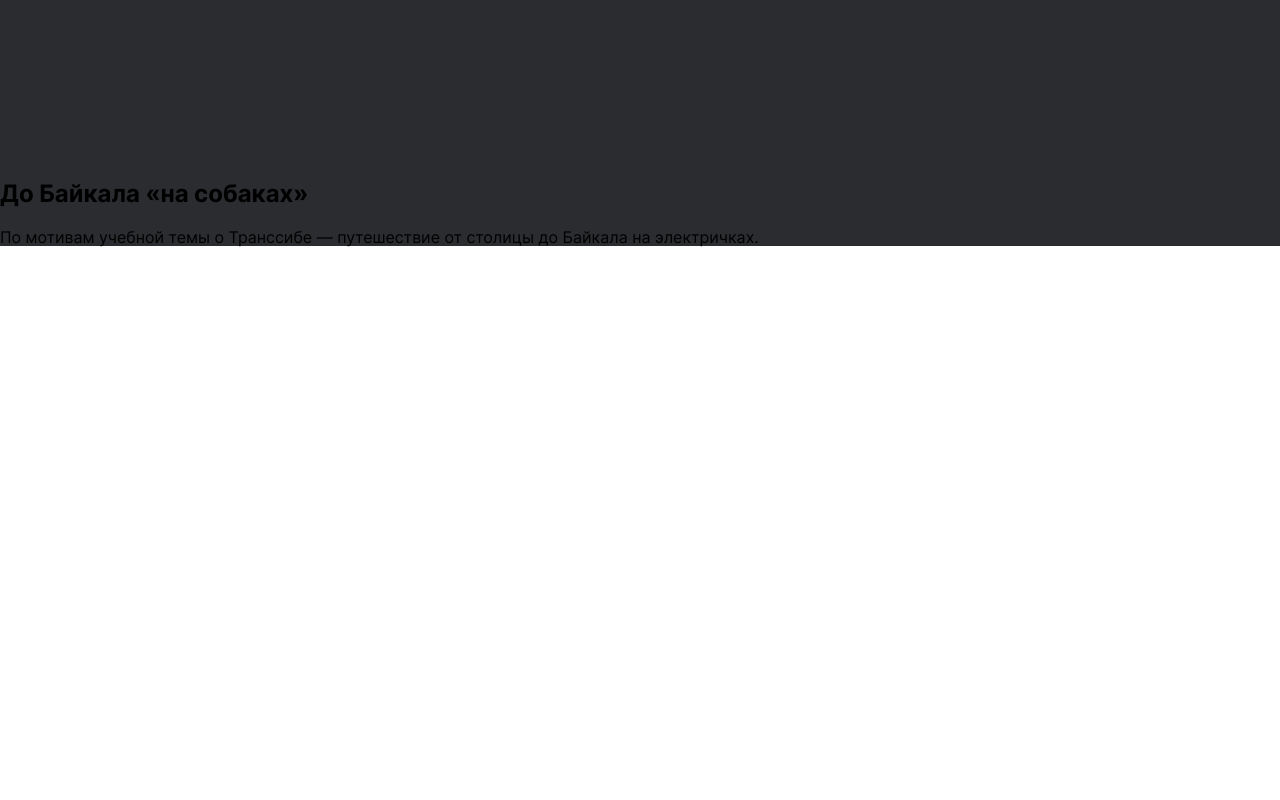
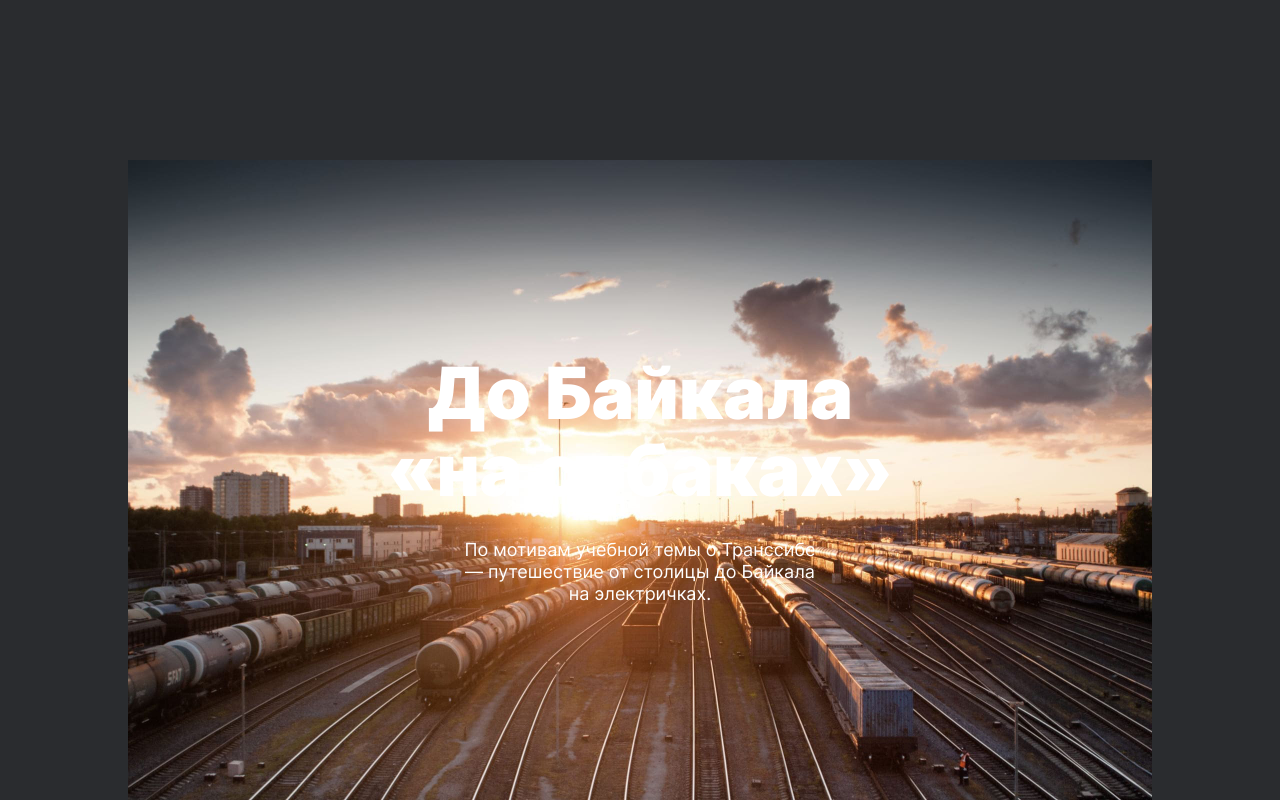
Before and after one commit to IrinaMashkina/russian-travel, a plain HTML site: page index.html in a window 1280 px wide. Shown: the part 6075-6875 px from the top of the page. Before the commit the page ends 6337 px from the top, so only its background shows below. Drawn offline with Linux system fonts and the light colour scheme.

Commit message:
Добавлен блок cover

```diff
--- /dev/null
+++ b/blocks/cover/__subtitle/cover__subtitle.css
@@ -0,0 +1,9 @@
+.cover__subtitle {
+    margin: 32px auto 0;
+    width: 360px;
+    height: 66px;
+    font-weight: normal;
+    font-size: 18px;
+    line-height: 1.22;
+    text-align: center;
+}
--- /dev/null
+++ b/blocks/cover/__title/cover__title.css
@@ -0,0 +1,10 @@
+.cover__title {
+    margin:0;
+    width: 560px;
+    height: 152px;
+    font-weight: 900;
+    font-size: 72px;
+    line-height: 1.06;
+    text-align: center;
+
+}
--- a/blocks/cover/cover.css
+++ b/blocks/cover/cover.css
@@ -0,0 +1,20 @@
+.cover {
+    display: flex;
+    flex-wrap: wrap;
+    flex-direction: column;
+    align-items: center;
+    justify-content: center;
+    margin:0;
+    padding: 0;
+    box-sizing: border-box;
+    width: 100%;
+    height: 640px;
+    color:#ffffff;
+    background-image: url("../../images/cover-trains.jpg");
+    background-size: contain;
+    background-repeat: no-repeat;
+    background-position: center;
+
+
+
+}
--- a/pages/index.css
+++ b/pages/index.css
@@ -25,3 +25,6 @@
 @import url("../blocks/place/__url-heading/place__url-heading.css");
 @import url("../blocks/place/__link/place__link.css");
 @import url("../blocks/place/__paragraph/place__paragraph.css");
+@import url("../blocks/cover/cover.css");
+@import url("../blocks/cover/__title/cover__title.css");
+@import url("../blocks/cover/__subtitle/cover__subtitle.css");
```
